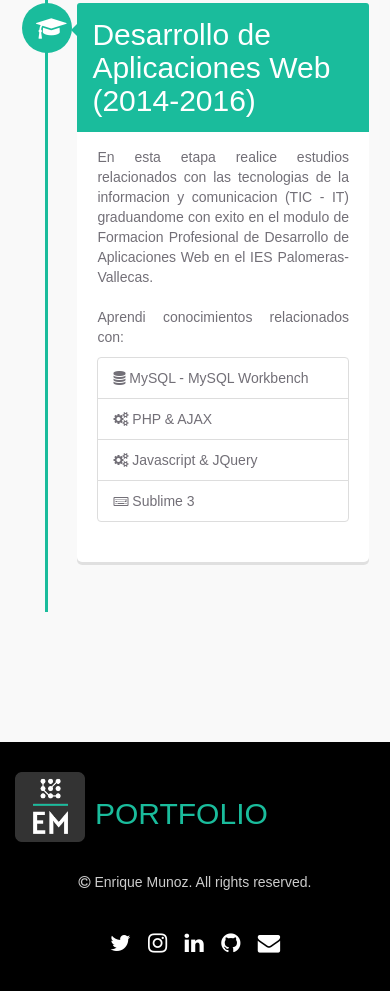
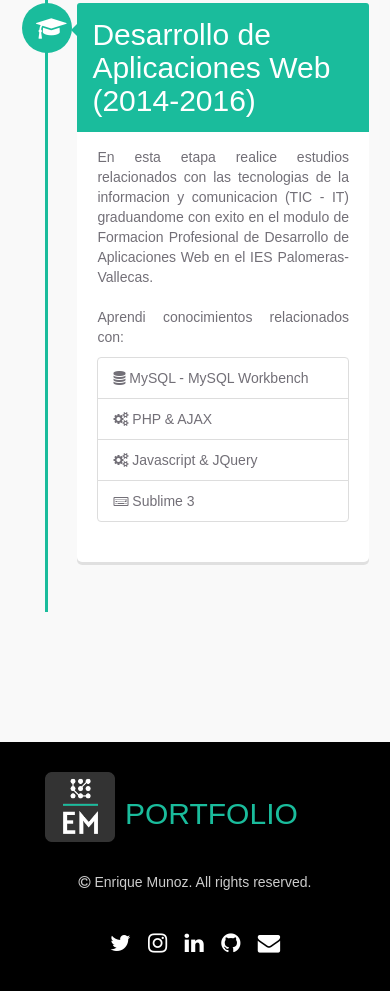
Before and after one commit to munreden/enriquemunoz, a plain HTML site: page index.html in a window 390 px wide. Shown: the part 4098-5089 px from the top of the page. Drawn offline with nearby package versions, Linux system fonts and the light colour scheme; a web font is replaced by a local one.

Commit message:
Add files via upload
Modified footer to be responsive

```diff
--- a/css/style.css
+++ b/css/style.css
@@ -260,7 +260,6 @@ footer p {
 .portfolio {
     font-family: 'Gloss And Bloom', sans-serif;
     font-size: 30px;
-    line-height: 1;
 }
 
 /* EXTRAS
@@ -368,7 +367,11 @@ footer p {
         font-size: 1em;
         padding: 0 1px;
 
-}
+    }
+
+    .portfolio-link img {
+        margin-left: 30px;
+    }
 
     .intro h1 {
         font-size: 50px;
@@ -388,6 +391,7 @@ footer p {
 }
 
 @media (max-width: 991px) {
+
     .social-footer {
         text-align: center;
     }
@@ -400,4 +404,7 @@ footer p {
         padding-bottom: 15px;
     }
 
+    .portfolio-link img {
+        margin-left: 30px;
+    }
 }
```
